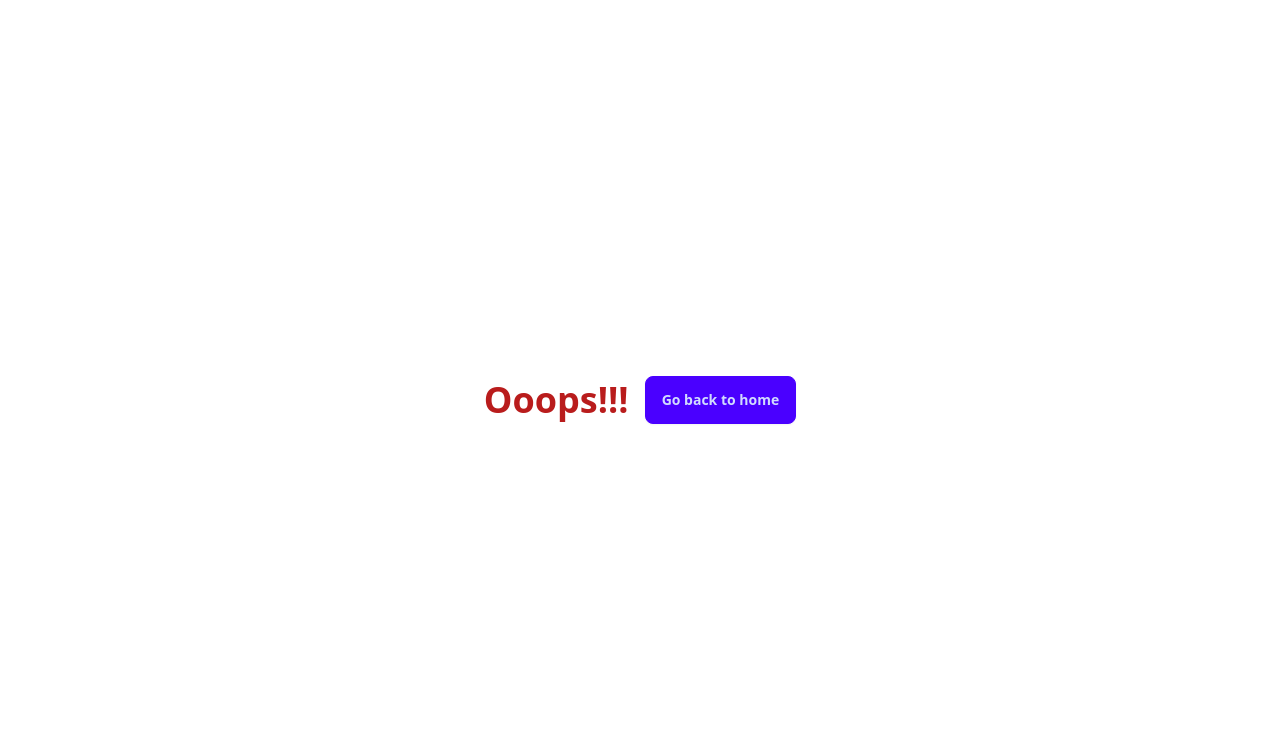
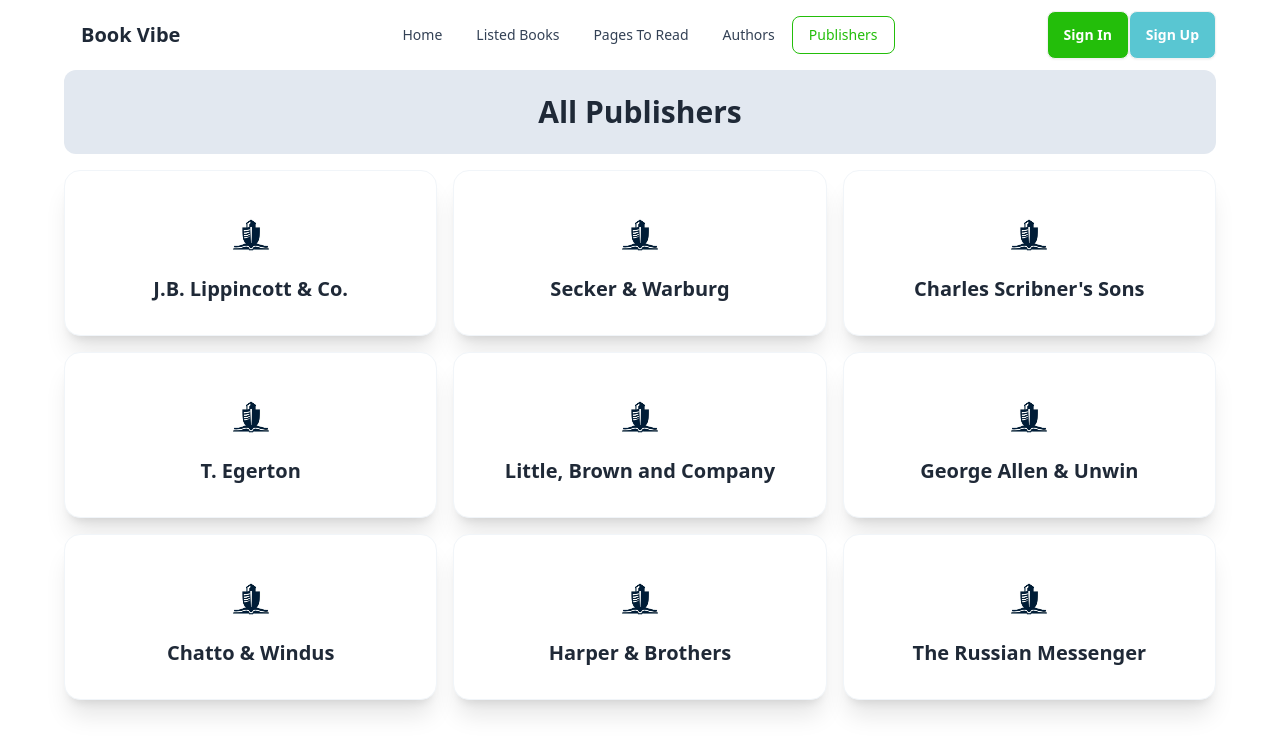
Before and after one commit to KhaledMasum/b9-a8-assignment, a React (Vite) app: page /publishers in a window 1280 px wide. Shown: the top 754 px of the page. Built offline with nearby package versions, Linux system fonts and the light colour scheme.

Commit message:
Completed 2 more routes and added content into those

```diff
--- /dev/null
+++ b/src/components/Author/Author.jsx
@@ -0,0 +1,19 @@
+import PropTypes from 'prop-types';
+const Author = ({ book, authorImage }) => {
+    const { author } = book;
+    return (
+        <div className="card bg-base-100 shadow-xl border border-slate-100">
+            <div className="card-body flex flex-col items-center">
+                <img src={authorImage} className="h-16 w-16" alt="" />
+                <h2 className="card-title">{author}</h2>
+            </div>
+        </div>
+    );
+};
+
+Author.propTypes = {
+    book: PropTypes.object,
+    authorImage: PropTypes.object
+};
+
+export default Author;
--- /dev/null
+++ b/src/components/Authors/Authors.jsx
@@ -0,0 +1,20 @@
+import { useLoaderData } from "react-router-dom";
+import authorImage from '../../assets/pen.jpg';
+import Author from "../Author/Author";
+
+const Authors = () => {
+    const bookData = useLoaderData();
+
+    return (
+        <div>
+            <h2 className="bg-slate-200 py-6 rounded-xl text-center text-3xl font-semibold mb-4">All Authors</h2>
+            <div className="grid grid-cols-3 gap-4">
+                {
+                    bookData.map(book => <Author book={book} key={book.bookId} authorImage={authorImage}></Author>)
+                }
+            </div>
+        </div>
+    );
+};
+
+export default Authors;
--- a/src/components/ErrorComponent/ErrorComponent.jsx
+++ b/src/components/ErrorComponent/ErrorComponent.jsx
@@ -2,10 +2,18 @@
 
 const ErrorComponent = () => {
     return (
-        <div className="flex justify-center items-center min-h-screen gap-4">
-            <h1 className="text-red-700 font-bold text-4xl">Ooops!!!</h1>
-            <button className="btn btn-primary"><Link to={'/'}>Go back to home</Link></button>
-        </div>
+        <section className="flex items-center h-full p-16 dark:bg-gray-50 dark:text-gray-800">
+            <div className="container flex flex-col items-center justify-center px-5 mx-auto my-8">
+                <div className="max-w-md text-center">
+                    <h2 className="mb-8 font-extrabold text-9xl dark:text-gray-400">
+                        <span className="sr-only">Error</span>404
+                    </h2>
+                    <p className="text-2xl font-semibold md:text-3xl">Sorry, we could not find this page.</p>
+                    <p className="mt-4 mb-8 dark:text-gray-600">But dont worry, you can find plenty of other things on our homepage.</p>
+                    <Link to={'/'} className="btn btn-primary">Back to homepage</Link>
+                </div>
+            </div>
+        </section>
     );
 };
 
--- a/src/components/Header/Header.jsx
+++ b/src/components/Header/Header.jsx
@@ -40,6 +40,20 @@
                                 color: isActive ? "#23BE0A" : "rgb(51 65 85)"
                             };
                         }}>Pages To Read</NavLink></li>
+                        <li><NavLink to={'/authors'} style={({ isActive }) => {
+                            return {
+                                border: isActive ? "1px solid #23BE0A" : "1px solid transparent",
+                                backgroundColor: isActive ? "#fff" : "#fff",
+                                color: isActive ? "#23BE0A" : "rgb(51 65 85)"
+                            };
+                        }}>Authors</NavLink></li>
+                        <li><NavLink to={'/publishers'} style={({ isActive }) => {
+                            return {
+                                border: isActive ? "1px solid #23BE0A" : "1px solid transparent",
+                                backgroundColor: isActive ? "#fff" : "#fff",
+                                color: isActive ? "#23BE0A" : "rgb(51 65 85)"
+                            };
+                        }}>Publishers</NavLink></li>
                     </ul>
                 </div>
                 <div className="navbar-end">
--- /dev/null
+++ b/src/components/Publisher/Publisher.jsx
@@ -0,0 +1,19 @@
+import PropTypes from 'prop-types';
+const Publisher = ({ book, publisherImage }) => {
+    const { publisher } = book;
+    return (
+        <div className="card bg-base-100 shadow-xl border border-slate-100">
+            <div className="card-body flex flex-col items-center">
+                <img src={publisherImage} className="h-16 w-16" alt="" />
+                <h2 className="card-title">{publisher}</h2>
+            </div>
+        </div>
+    );
+};
+
+Publisher.propTypes = {
+    book: PropTypes.object,
+    publisherImage: PropTypes.object
+};
+
+export default Publisher;
--- /dev/null
+++ b/src/components/Publishers/Publishers.jsx
@@ -0,0 +1,19 @@
+import { useLoaderData } from "react-router-dom";
+import publisherImage from '../../assets/publisher.jpg';
+import Publisher from "../Publisher/Publisher";
+
+const Publishers = () => {
+    const publisherData = useLoaderData();
+    return (
+        <div>
+            <h2 className="bg-slate-200 py-6 rounded-xl text-center text-3xl font-semibold mb-4">All Publishers</h2>
+            <div className="grid grid-cols-3 gap-4">
+                {
+                    publisherData.map(book => <Publisher book={book} key={book.bookId} publisherImage={publisherImage}></Publisher>)
+                }
+            </div>
+        </div>
+    );
+};
+
+export default Publishers;
--- a/src/main.jsx
+++ b/src/main.jsx
@@ -11,6 +11,8 @@
 import ErrorComponent from './components/ErrorComponent/ErrorComponent.jsx';
 import Home from './components/Home/Home.jsx';
 import BookDetails from './components/BookDetails/BookDetails.jsx';
+import Authors from './components/Authors/Authors.jsx';
+import Publishers from './components/Publishers/Publishers.jsx';
 
 const router = createBrowserRouter([
   {
@@ -36,6 +38,16 @@
         path: '/book-details/:bookId',
         element: <BookDetails></BookDetails>,
         loader: () => fetch('../bookData.json')
+      },
+      {
+        path: '/authors',
+        element: <Authors></Authors>,
+        loader: () => fetch('../bookData.json')
+      },
+      {
+        path: '/publishers',
+        element: <Publishers></Publishers>,
+        loader: () => fetch('../bookData.json')
       }
     ]
   },
```
Also changed, not shown: src/assets/pen.jpg (added), src/assets/publisher.jpg (added).
